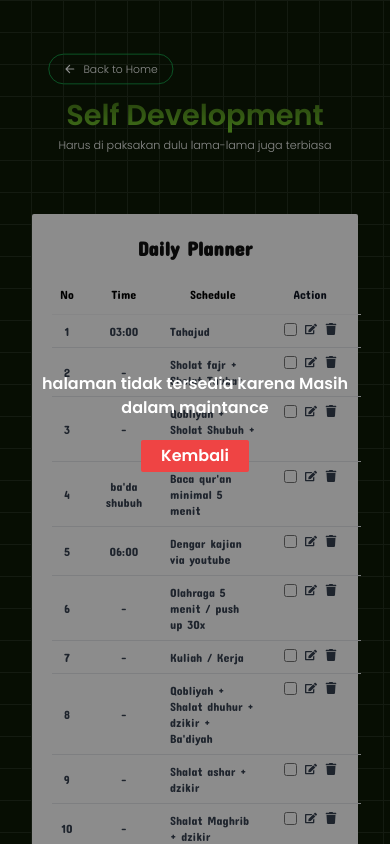
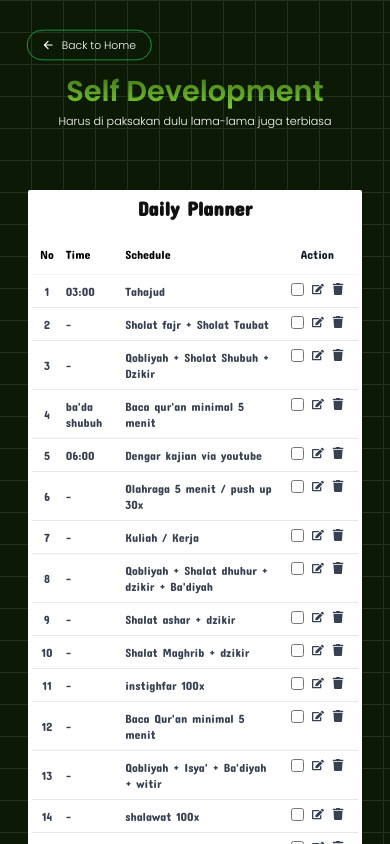
Before and after one commit to Mukti102/Awas-Imsak, a Next.js app: page /Self-Development in a window 390 px wide. Shown: the top 844 px of the page. Built offline with nearby package versions, Linux system fonts and the light colour scheme.

Commit message:
fix sheet

```diff
--- a/app/Self-Development/layout.tsx
+++ b/app/Self-Development/layout.tsx
@@ -5,22 +5,12 @@ import { useState } from "react";
 import Link from "next/link";
 function Layout({ children }: { children: React.ReactNode }) {
   return (
-    <div className="h-screen overflow-hidden">
-      <div className="w-full top-0 bottom-0 overflow-hidden bg-black bg-opacity-45 absolute flex justify-center items-center p-5 z-50">
-        <h1 className="font-bold text-center">
-          halaman tidak tersedia karena Masih dalam maintance
-          <button className="bg-red-500 block w-max mx-auto px-5 py-1 rounded-sm mt-5">
-            <Link href={"/"}>Kembali</Link>
-          </button>
-        </h1>
-      </div>
-      <div className="sm:w-[70%] w-full p-8 h-full -z-20 mx-auto mt-5">
-        <Header
-          children="Self Development"
-          description="Harus di paksakan dulu lama-lama juga terbiasa"
-        />
-        {children}
-      </div>
+    <div className="sm:w-[70%] w-full sm:p-8 p-2 h-full -z-20 mx-auto mt-5">
+      <Header
+        children="Self Development"
+        description="Harus di paksakan dulu lama-lama juga terbiasa"
+      />
+      {children}
     </div>
   );
 }
--- a/app/Self-Development/sheet.tsx
+++ b/app/Self-Development/sheet.tsx
@@ -72,12 +72,12 @@ function Sheet() {
         <Loading />
       ) : (
         <div
-          className={`${madimi.className} sm:w-[70%] w-full m-5 p-5 bg-white rounded-sm text-[#111]`}
+          className={`${madimi.className} sm:w-[70%] w-full m-5 sm:p-5 p-1 bg-white rounded-sm text-[#111]`}
         >
           <h1 className="mx-auto block font-bold sm:text-4xl text-xl w-max">
             Daily Planner
           </h1>
-          <table className="w-full mt-3 border-collapse text-left  text-gray-700">
+          <table className="w-full mt-3 border-collapse text-left text-gray-700">
             <thead className="">
               <tr className="font-bold">
                 <th
@@ -88,13 +88,13 @@ function Sheet() {
                 </th>
                 <th
                   scope="col"
-                  className="px-6  text-center  py-3 font-medium sm:text-[1.1rem] text-xs text-black"
+                  className="sm:px-6 px-1 sm:text-center  text-start  py-3 font-medium sm:text-[1.1rem] text-xs text-black"
                 >
                   Time
                 </th>
                 <th
                   scope="col"
-                  className="px-6  py-3 font-medium text-black sm:text-[1.1rem] text-xs"
+                  className="sm:px-6  px-1   py-3 font-medium text-black sm:text-[1.1rem] text-xs"
                 >
                   Schedule
                 </th>
@@ -120,7 +120,7 @@ function Sheet() {
                     <td
                       className={`${
                         item?.status ? "line-through text-slate-400" : ""
-                      } px-6 sm:text-sm text-center text-xs  py-2`}
+                      } sm:px-6 px-1 sm:text-center sm:text-sm text-start text-xs  py-2`}
                     >
                       {item?.time}
                     </td>
@@ -131,7 +131,7 @@ function Sheet() {
                     >
                       {item?.task}
                     </td>
-                    <td className="flex justify-center text-sm sm:gap-4 gap-2 px-6 py-2 font-medium">
+                    <td className="flex justify-center text-sm sm:gap-4 gap-2 sm:px-6 px-0 py-2  sm:py-2 font-medium">
                       <input
                         type="checkbox"
                         checked={item?.status}
--- a/app/layout.tsx
+++ b/app/layout.tsx
@@ -1,6 +1,7 @@
 import type { Metadata } from "next";
 import { Poppins } from "next/font/google";
 import "./globals.css";
+import StoreProvider from "./storeProvider";
 const poppins = Poppins({
   weight: "300",
   subsets: ["latin"],
@@ -22,7 +23,7 @@ export default function RootLayout({
       <body
         className={`${poppins.className} bg-[#0c1a05]   text-white bg-grid-white/[0.1]`}
       >
-        {children}
+        <StoreProvider>{children}</StoreProvider>
       </body>
     </html>
   );
--- a/app/page.tsx
+++ b/app/page.tsx
@@ -1,7 +1,6 @@
 "use client";
 import Hero from "@/components/hero";
 import Jadwal from "@/components/jadwal";
-
 function Home() {
   return (
     <main className="flex flex-col sm:flex-row w-full sm:h-screen">
--- a/app/sign-in/Form.tsx
+++ b/app/sign-in/Form.tsx
@@ -30,7 +30,6 @@ export function SignInFormDemo() {
       };
       if (res !== undefined) {
         setIsSucces(true);
-        // dispatch({ type: "CHANGE_ISLOGIN", value: true });
         router.push("/Self-Development");
       } else {
         setIsFailed(true);
--- /dev/null
+++ b/app/storeProvider.tsx
@@ -0,0 +1,10 @@
+"use client";
+import { Provider } from "react-redux";
+import { store } from "@/lib/store";
+export default function StoreProvider({
+  children,
+}: {
+  children: React.ReactNode;
+}) {
+  return <Provider store={store}>{children}</Provider>;
+}
--- a/components/hero.tsx
+++ b/components/hero.tsx
@@ -6,6 +6,7 @@ import { Poppins } from "next/font/google";
 import AOS from "aos";
 import patern from "@/public/patern.png";
 import Image from "next/image";
+import { useAppSelector } from "@/lib/hooks";
 
 // fonts
 const poppins = Poppins({
@@ -18,7 +19,6 @@ function Hero() {
   useEffect(() => {
     AOS.init();
   }, []);
-
   return (
     <main className="sm:p-10 p-8  lg:w-1/2 w-full sm:h-screen h-max text-white relative ">
       <div
--- /dev/null
+++ b/lib/features/counter-slice.ts
@@ -0,0 +1,25 @@
+import { createSlice, PayloadAction } from "@reduxjs/toolkit";
+
+interface CounterState {
+  value: number;
+}
+
+const initialState: CounterState = {
+  value: 0,
+};
+
+const counterSlice = createSlice({
+  name: "Counter",
+  initialState,
+  reducers: {
+    increment: (state) => {
+      state.value++;
+    },
+    amountAdd: (state, action: PayloadAction<number>) => {
+      state.value += action.payload;
+    },
+  },
+});
+
+export const { increment, amountAdd } = counterSlice.actions;
+export default counterSlice.reducer;
--- /dev/null
+++ b/lib/hooks.ts
@@ -0,0 +1,5 @@
+import { TypedUseSelectorHook, useDispatch, useSelector } from "react-redux";
+import { AppDispatch, RootState } from "./store";
+
+export const useAppDispatch = () => useDispatch<AppDispatch>();
+export const useAppSelector: TypedUseSelectorHook<RootState> = useSelector;
--- /dev/null
+++ b/lib/store.ts
@@ -0,0 +1,10 @@
+import { configureStore } from "@reduxjs/toolkit";
+import counterReducer from "./features/counter-slice";
+export const store = configureStore({
+  reducer: {
+    counter: counterReducer,
+  },
+});
+
+export type AppDispatch = typeof store.dispatch;
+export type RootState = ReturnType<typeof store.getState>;
--- a/package.json
+++ b/package.json
@@ -10,6 +10,7 @@
   },
   "dependencies": {
     "@radix-ui/react-label": "^2.0.2",
+    "@reduxjs/toolkit": "^2.2.2",
     "@tabler/icons-react": "^3.1.0",
     "aos": "^2.3.4",
     "clsx": "^2.1.0",
@@ -23,6 +24,7 @@
     "react-firebase-hooks": "^5.1.1",
     "react-icons": "^5.0.1",
     "react-paginate": "^8.2.0",
+    "react-redux": "^9.1.0",
     "tailwind-merge": "^2.2.2"
   },
   "devDependencies": {
```
Also changed, not shown: 1 other file (tests, documents, lock files or other folders).
